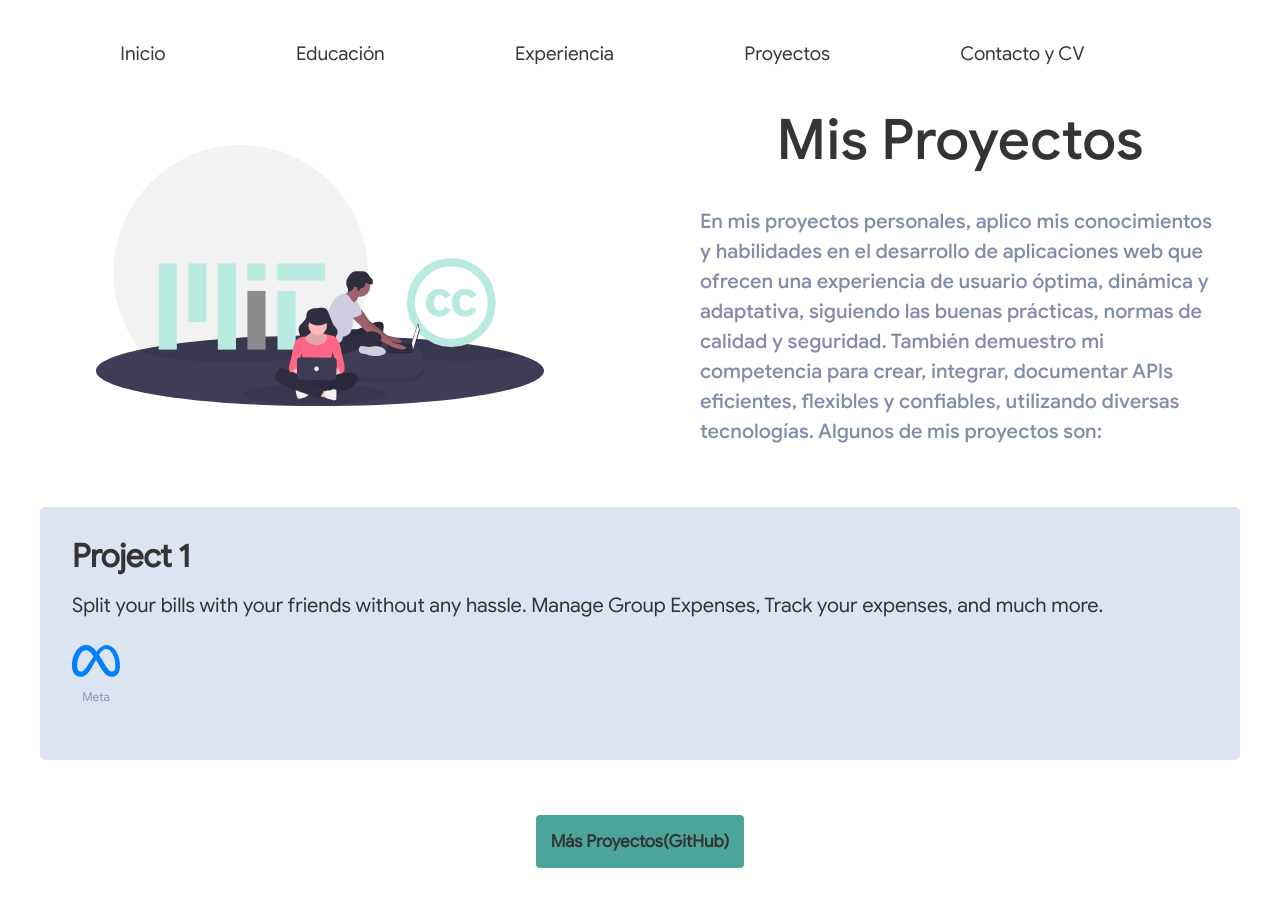
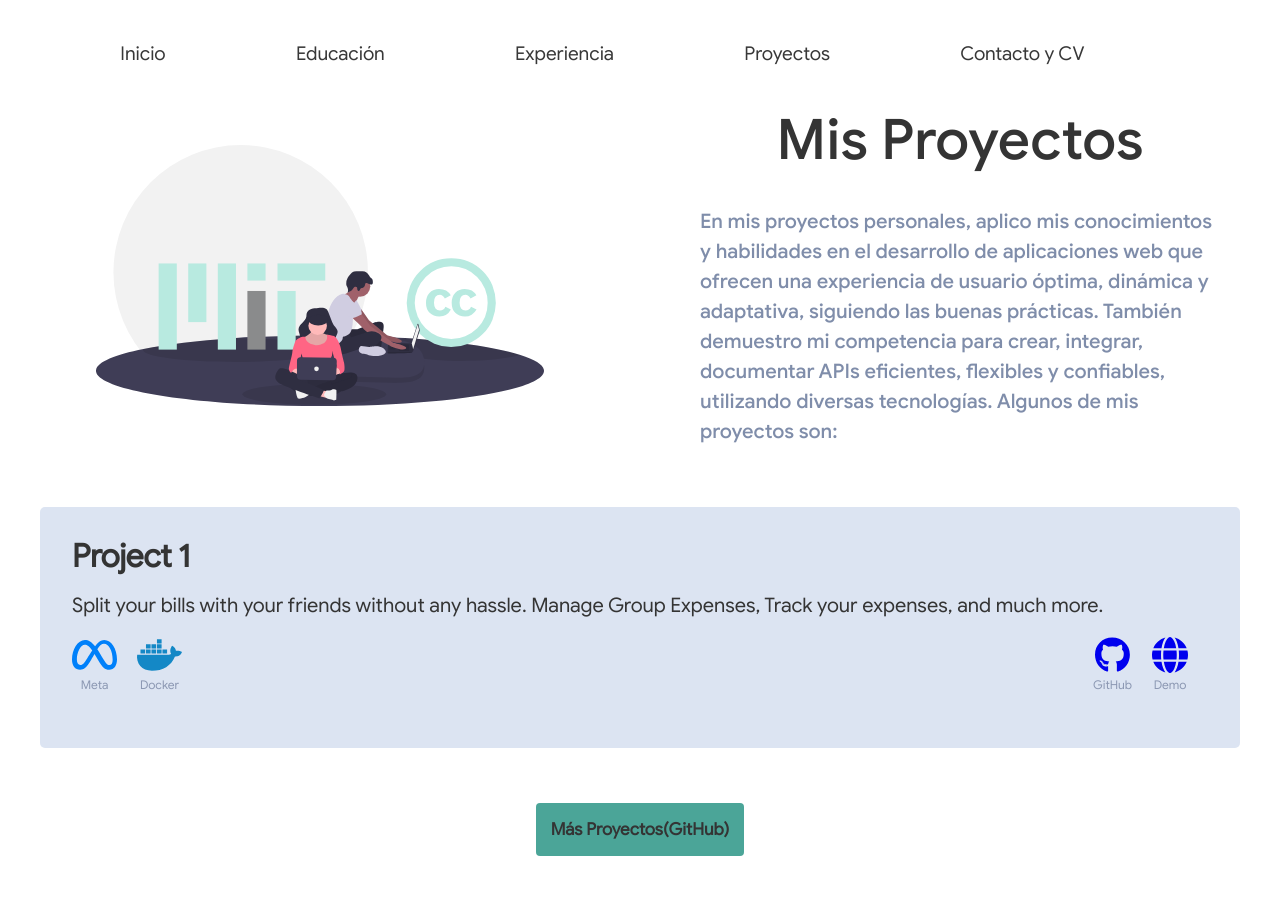
Before and after one commit to serodas/my-portfolio-react-typescript, a React (Vite) app: page /projects in a window 1280 px wide. Built offline with nearby package versions, Linux system fonts and the light colour scheme; a web font is replaced by a local one.

Commit message:
Add react fontawesome

```diff
--- a/package.json
+++ b/package.json
@@ -5,6 +5,10 @@
   "private": true,
   "version": "1.0.0",
   "dependencies": {
+    "@fortawesome/fontawesome-svg-core": "^6.5.1",
+    "@fortawesome/free-brands-svg-icons": "^6.5.1",
+    "@fortawesome/free-solid-svg-icons": "^6.5.1",
+    "@fortawesome/react-fontawesome": "^0.2.0",
     "react": "^18.2.0",
     "react-dom": "^18.2.0",
     "react-router-dom": "^6.21.1"
--- a/src/domain/ProjectInterface.ts
+++ b/src/domain/ProjectInterface.ts
@@ -1,6 +1,8 @@
 export enum Languages {
 	Meta = "Meta",
 	Docker = "Docker",
+	GitHub = "GitHub",
+	Demo = "Demo",
 }
 
 export type Language = keyof typeof Languages;
--- a/src/projects.ts
+++ b/src/projects.ts
@@ -4,7 +4,7 @@ export const projects = [
 		title: "Project 1",
 		description:
 			"Split your bills with your friends without any hassle. Manage Group Expenses, Track your expenses, and much more.",
-		languages: ["Metaxvxc"],
+		languages: ["Metaxvxc", "Docker"],
 		github_url: "https://github.com/serodas",
 		website_url: "https://github.com/serodas",
 	},
--- a/src/sections/projects/Project.tsx
+++ b/src/sections/projects/Project.tsx
@@ -19,9 +19,9 @@ export const Project = ({ repository }: { repository: ProjectRepository }) => {
 				<p className={styles.project_text__subtitle}>
 					En mis proyectos personales, aplico mis conocimientos y habilidades en el desarrollo de
 					aplicaciones web que ofrecen una experiencia de usuario óptima, dinámica y adaptativa,
-					siguiendo las buenas prácticas, normas de calidad y seguridad. También demuestro mi
-					competencia para crear, integrar, documentar APIs eficientes, flexibles y confiables,
-					utilizando diversas tecnologías. Algunos de mis proyectos son:
+					siguiendo las buenas prácticas. También demuestro mi competencia para crear, integrar,
+					documentar APIs eficientes, flexibles y confiables, utilizando diversas tecnologías.
+					Algunos de mis proyectos son:
 				</p>
 			</article>
 
--- a/src/sections/projects/ProjectCard.tsx
+++ b/src/sections/projects/ProjectCard.tsx
@@ -20,6 +20,28 @@ export const ProjectCard = ({ project }: { project: ProjectInterface }) => {
 						))}
 					</ul>
 				</aside>
+				<aside className={styles.languages__container}>
+					<ul className={styles.dev_icons__container__soft_skills}>
+						<li className={styles.software_skill__container__inline}>
+							<figure>
+								<a href={project.github_url} target="_blank" rel="noreferrer">
+									<ProjectIcon icon="GitHub" />
+								</a>
+								<figcaption>GitHub</figcaption>
+							</figure>
+						</li>
+						{project.website_url && (
+							<li className={styles.software_skill__container__inline}>
+								<figure>
+									<a href={project.website_url} target="_blank" rel="noreferrer">
+										<ProjectIcon icon="Demo" />
+									</a>
+									<figcaption>Demo</figcaption>
+								</figure>
+							</li>
+						)}
+					</ul>
+				</aside>
 			</footer>
 		</article>
 	);
--- a/src/sections/projects/ProjectIcon.tsx
+++ b/src/sections/projects/ProjectIcon.tsx
@@ -1,5 +1,8 @@
-import DockerIcon from "../../assets/icons/docker.svg";
-import MetaIcon from "../../assets/icons/meta_icon.svg";
+import { IconDefinition } from "@fortawesome/fontawesome-svg-core";
+import { faDocker, faGithub, faMeta } from "@fortawesome/free-brands-svg-icons";
+import { faGlobe } from "@fortawesome/free-solid-svg-icons";
+import { FontAwesomeIcon } from "@fortawesome/react-fontawesome";
+
 import { Language } from "../../domain/ProjectInterface";
 
 type IconTypes = {
@@ -7,8 +10,14 @@ type IconTypes = {
 };
 
 const iconTypes: IconTypes = {
-	Meta: () => <img src={MetaIcon} alt="meta icon" height={48} width={48} />,
-	Docker: () => <img src={DockerIcon} alt="docker icon" height={48} width={48} />,
+	Meta: () => (
+		<FontAwesomeIcon icon={faMeta as IconDefinition} style={{ color: "#0080fa" }} size="xs" />
+	),
+	Docker: () => (
+		<FontAwesomeIcon icon={faDocker as IconDefinition} style={{ color: "#1488c6" }} size="xs" />
+	),
+	GitHub: () => <FontAwesomeIcon icon={faGithub as IconDefinition} size="xs" />,
+	Demo: () => <FontAwesomeIcon icon={faGlobe as IconDefinition} size="xs" />,
 };
 
 export const ProjectIcon = ({ icon }: { icon: keyof IconTypes }) => {
```
Also changed, not shown: 1 other file (tests, documents, lock files or other folders).
